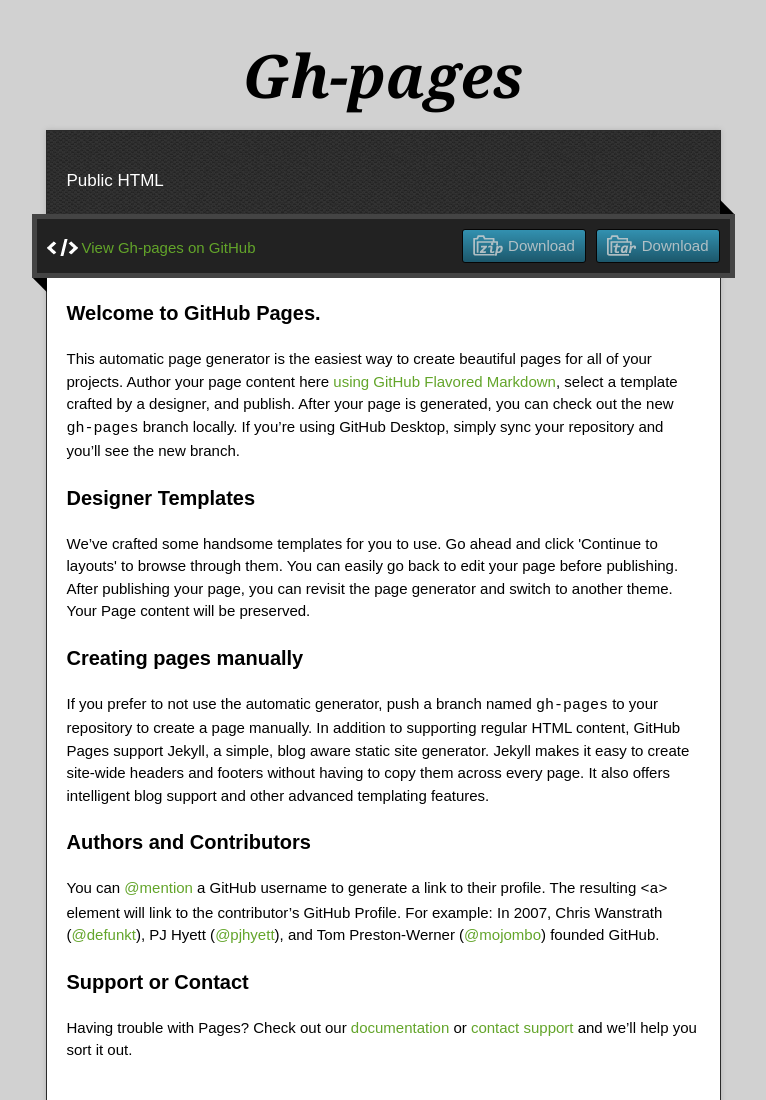
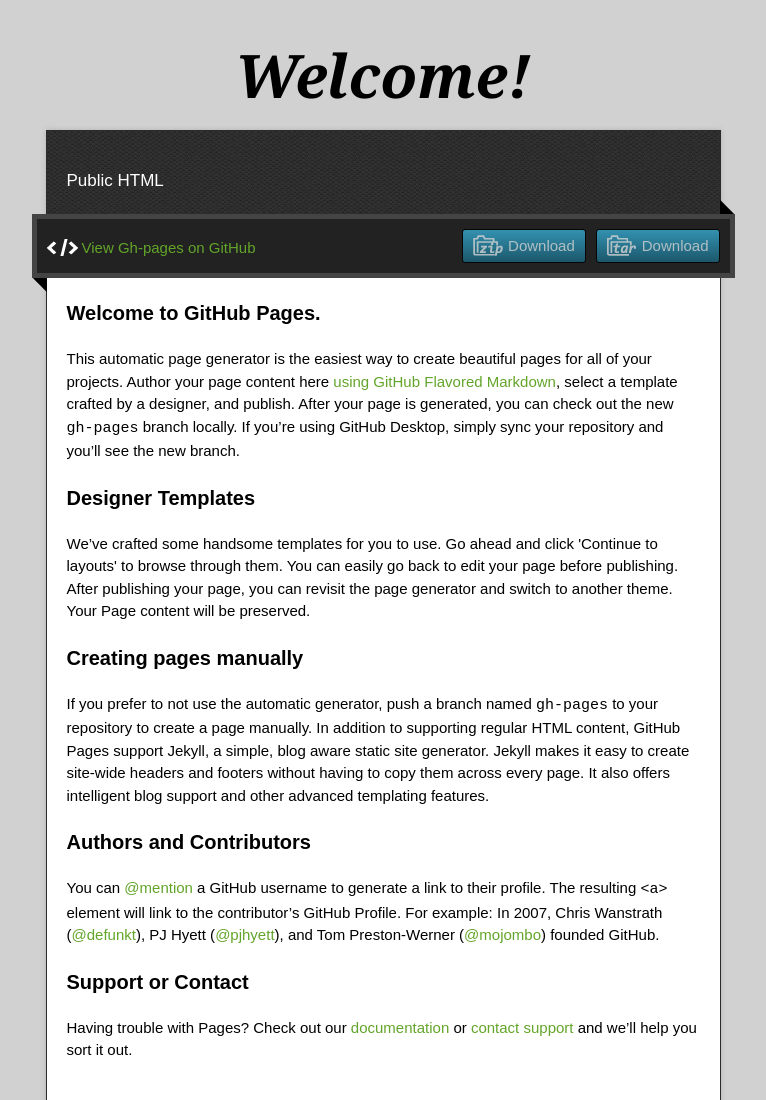
Before and after one commit to B-github/gh-pages, a plain HTML site: page index.html in a window 1280 px wide. Shown: the top 1100 px of the page, without its empty margins (257-1023 px from the left). Drawn offline with nearby package versions, Linux system fonts and the light colour scheme.

Commit message:
Update index.html

```diff
--- a/index.html
+++ b/index.html
@@ -11,7 +11,7 @@
   <script type="text/javascript" src="https://ajax.googleapis.com/ajax/libs/jquery/1.7.1/jquery.min.js"></script>
   <script type="text/javascript" src="javascripts/script.js"></script>
 
-  <title>Gh-pages</title>
+  <title>Brendans Website</title>
   <meta name="description" content="Public HTML">
 
   <meta name="viewport" content="width=device-width,initial-scale=1">
@@ -22,7 +22,7 @@
 
   <div class="wrapper">
     <header>
-      <h1 class="title">Gh-pages</h1>
+      <h1 class="title">Welcome!</h1>
     </header>
     <div id="container">
       <p class="tagline">Public HTML</p>
```
